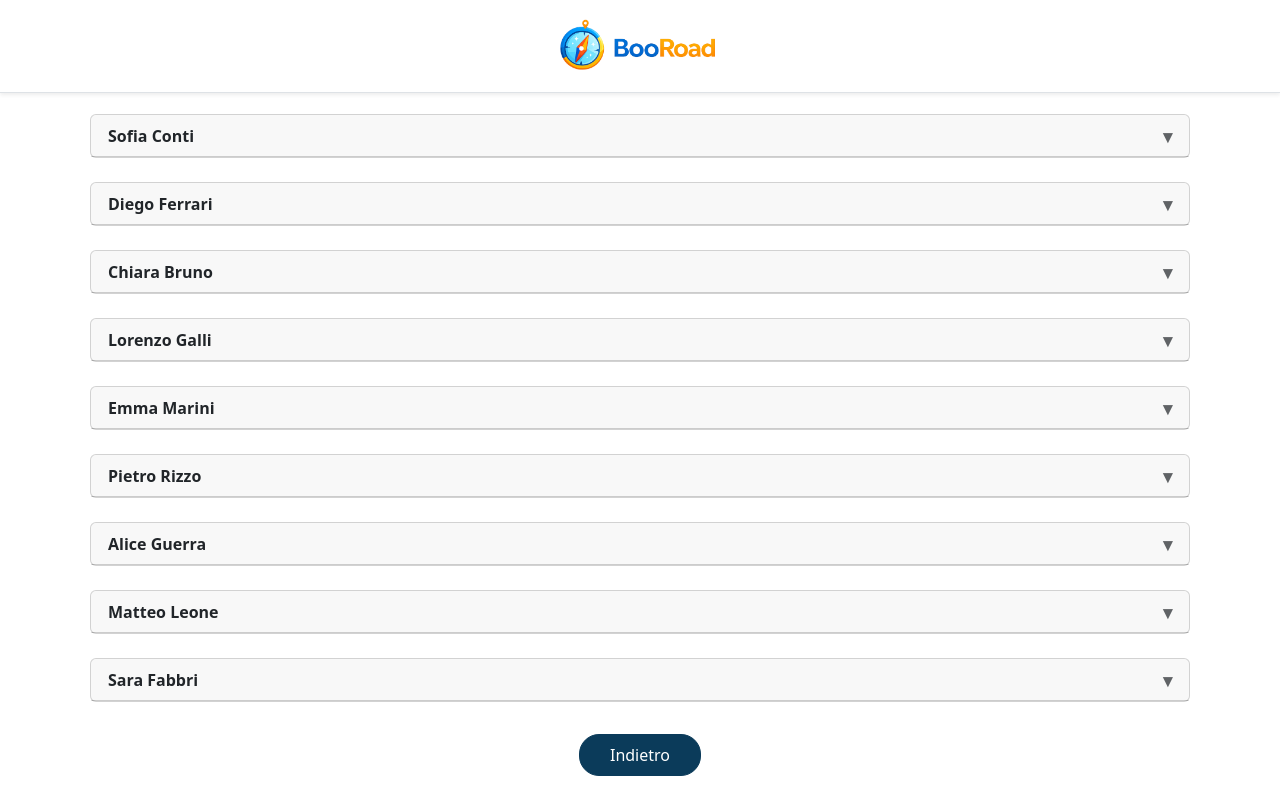
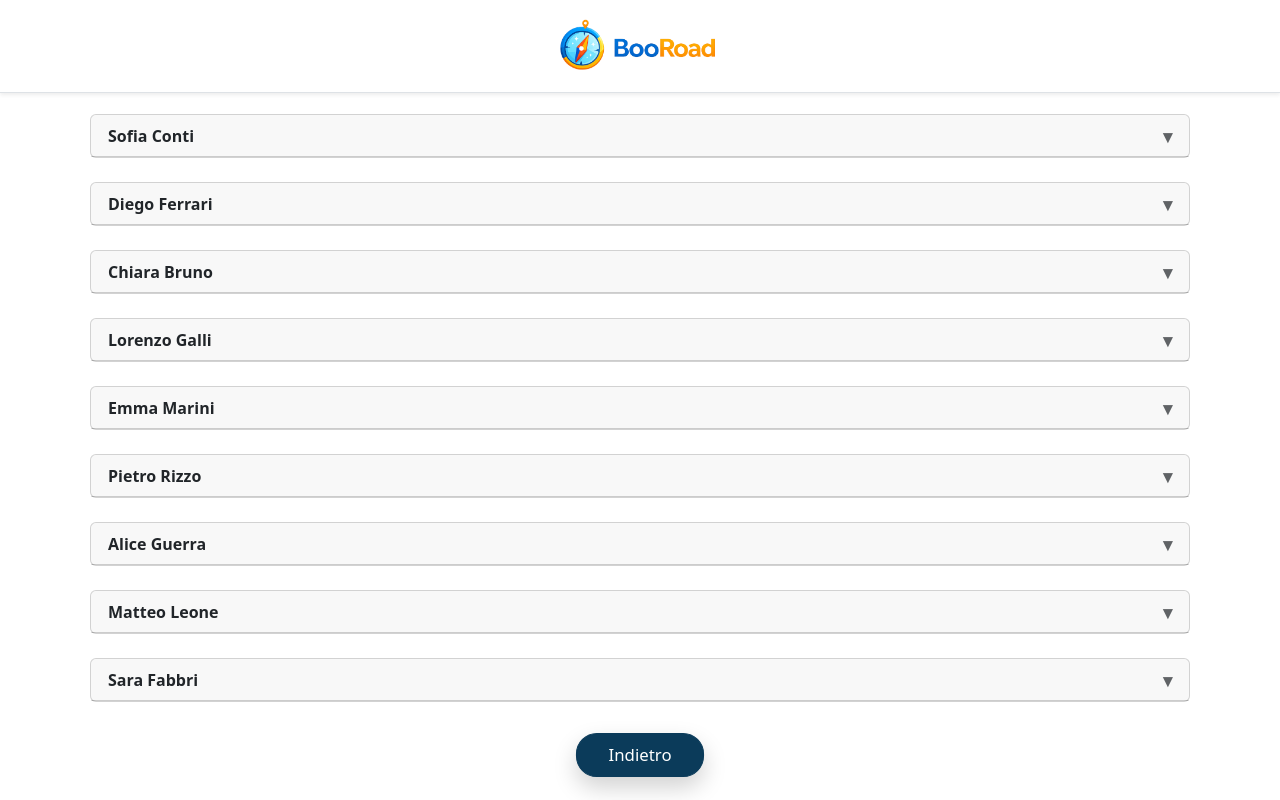
Before and after one commit to CesareFortunato/booroad_team5, a React (Vite) app: page /travels/1 in a window 1280 px wide. In both pictures the pointer is over the link "Indietro". Shown: the part 806-1606 px from the top of the page. Built offline with nearby package versions, Linux system fonts and the light colour scheme.

Commit message:
overlay pulsante

```diff
--- a/src/index.css
+++ b/src/index.css
@@ -179,7 +179,14 @@
    border-color: #0b3b5a !important;
    padding: 8px 30px !important;
    border-radius: 20px !important;
+   transition: transform .2s ease, box-shadow .2s ease;
 }
+.trip_card_btn:hover{
+  transform: scale(1.05);
+  box-shadow: 0 10px 22px rgba(0,0,0,.18);
+}
+
+
 
 .traveler-card{
   width: min(1100px, 100%);
```
